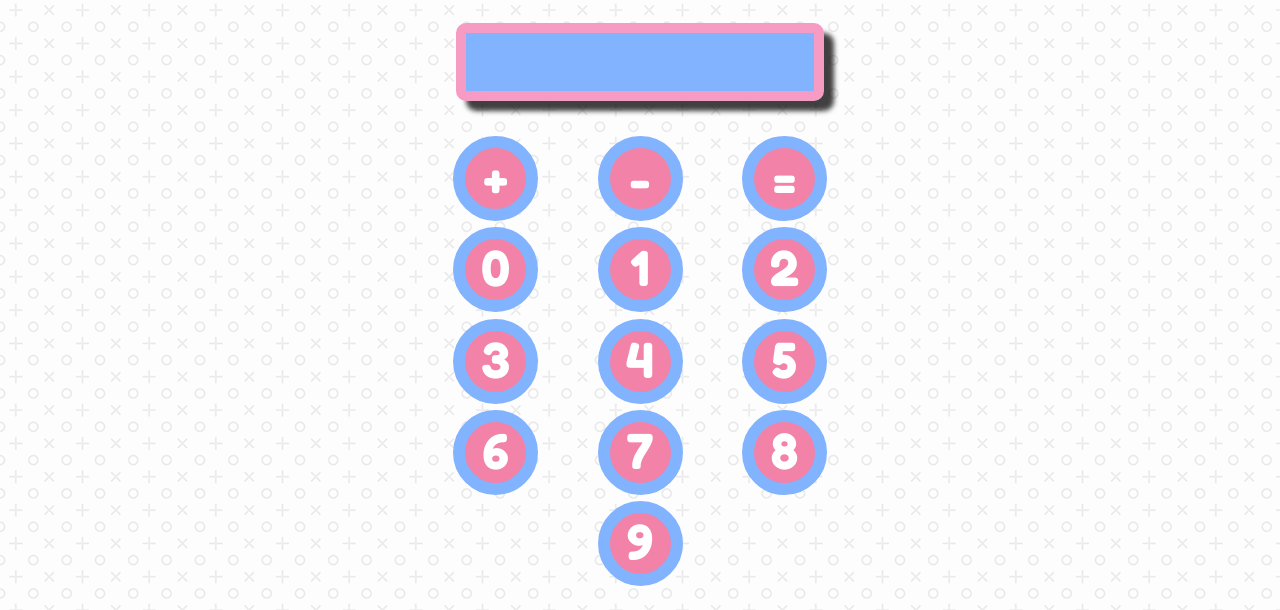
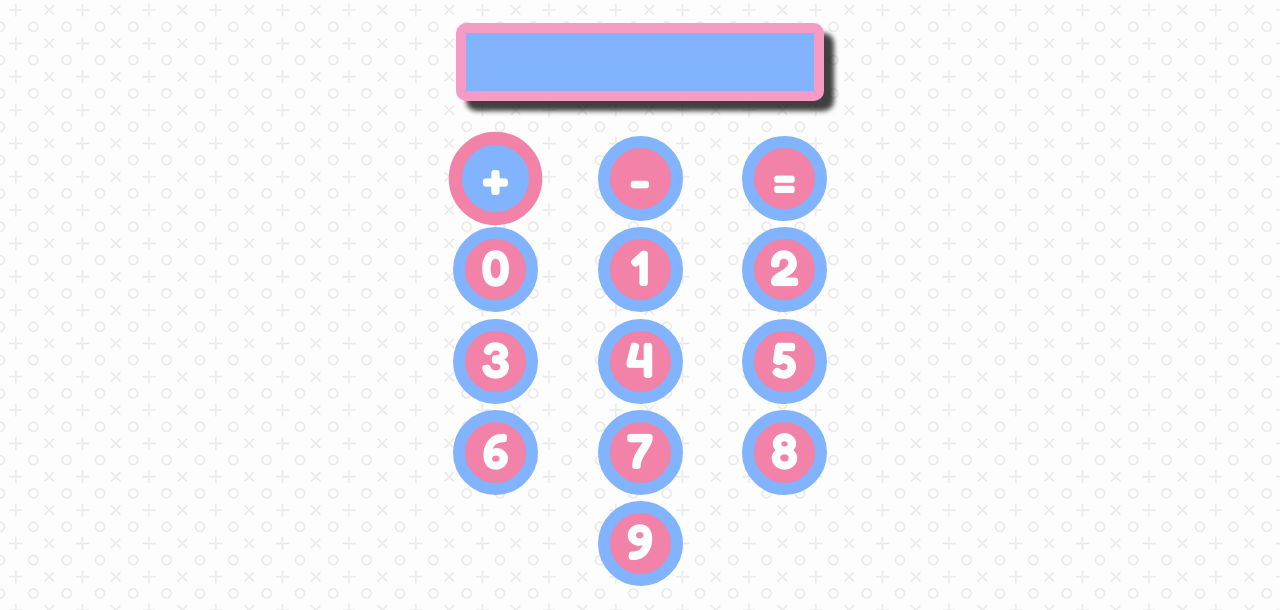
Before and after one commit to AlexisMeunier/MathemaKids, a plain HTML site: page exercice/calcule.html in a window 1280 px wide. In both pictures the pointer is over the element 495 px from the left and 368 px from the top of the page. Shown: the part 190-800 px from the top of the page. Drawn offline with Linux system fonts and the light colour scheme.

Commit message:
amélioration design calcule

```diff
--- a/css/style.css
+++ b/css/style.css
@@ -119,6 +119,9 @@ h2 {
 	width: 100%;
 	justify-content: space-around;
 }
+.btn--action div {
+	cursor: pointer;
+}
 .operator {
 	width: 100%;
 	justify-content: center;
@@ -129,6 +132,9 @@ h2 {
 	color: white;
 	justify-content: center;
 	align-items: center;
+	cursor: pointer;
+}
+.number:hover {
 }
 .number div {
 	border-radius: 50%;
@@ -140,6 +146,11 @@ h2 {
 	text-align: center;
 	font-size: 3em;
 	border-radius: 50%;
+}
+.number:hover div {
+	transform: scale(1.1);
+	border: 12px #F282A7 solid;
+	background-color: var(--blue);
 }
 .input--calculator {
 	width: 80%;
```
